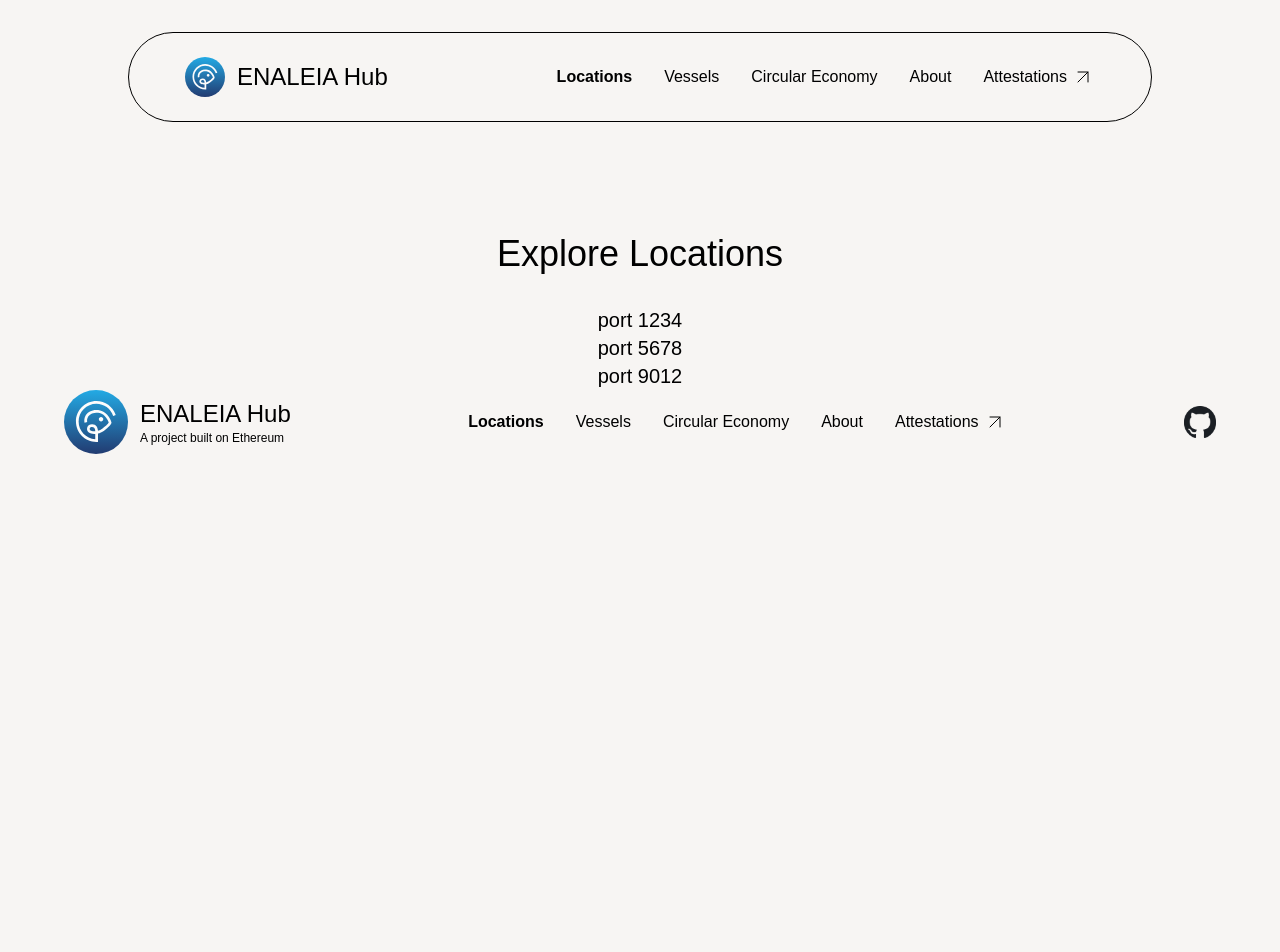
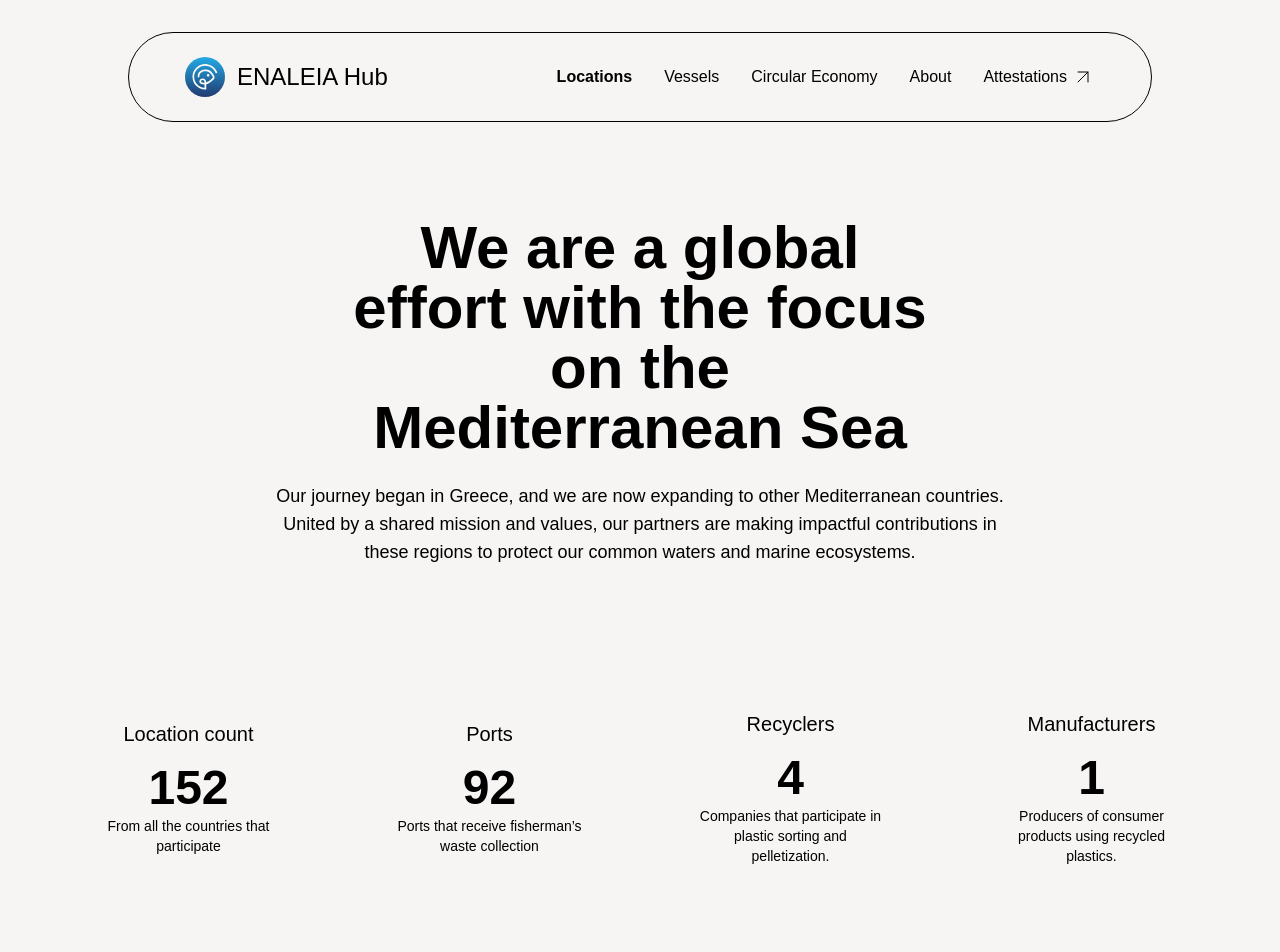
Before and after one commit to Enaleia/dashboard, a React (Vite) app: page /locations in a window 1280 px wide. Shown: the top 952 px of the page. Before the commit the page ends 800 px from the top, so only its background shows below. Built offline with nearby package versions, Linux system fonts and the light colour scheme.

Commit message:
feat: update StatsBar to receive pageId

```diff
--- a/src/components/stats-bar.tsx
+++ b/src/components/stats-bar.tsx
@@ -1,21 +1,3 @@
-interface StatCardProps {
-  title: string;
-  stat: number;
-  isWeight: boolean;
-  description: string
-}
-
-const StatCard = ({ title, stat, isWeight, description }: StatCardProps) => {
-  return (
-    <div className="flex flex-col md:w-1/5 justify-center items-center text-center font-extralight">
-      <p className="text-sm md:text-xl">{title}</p>
-      <p className="text-3xl md:text-5xl font-bold pt-4 pb-1">{stat}{isWeight && <span>K</span>}</p>
-      <p className="text-xs md:text-sm w-[80%]">{description}</p>
-    </div>
-  )
-}
-
-const StatsBar = () => {
 const landingStats = [
   {
     title: "Waste removed (Kgs)",
@@ -49,9 +31,61 @@ const StatsBar = () => {
   }
 ]
 
+const locationsStats = [
+  {
+    title: "Location count",
+    stat: 152,
+    isWeight: false,
+    description: "From all the countries that participate",
+  },
+  {
+    title: "Ports",
+    stat: 92,
+    isWeight: false,
+    description: "Ports that receive fisherman’s waste collection",
+  },
+  {
+    title: "Recyclers",
+    stat: 4,
+    isWeight: false,
+    description: "Companies that participate in plastic sorting and pelletization.",
+  },
+  {
+    title: "Manufacturers",
+    stat: 1,
+    isWeight: false,
+    description: "Producers of consumer products using recycled plastics.",
+  }
+]
+
+interface StatCardProps {
+  title: string;
+  stat: number;
+  isWeight: boolean;
+  description: string
+}
+
+const StatCard = ({ title, stat, isWeight, description }: StatCardProps) => {
   return (
-    <article className='flex flex-col md:flex-row md:gap-5 items-center p-12'>
-      {landingStats.map((stat: StatCardProps) => (
+    <div className="flex flex-col md:w-[20%] justify-center items-center text-center font-extralight">
+      <p className="text-sm md:text-xl">{title}</p>
+      <p className="text-3xl md:text-5xl font-bold pt-4 pb-1">{stat}{isWeight && <span>K</span>}</p>
+      <p className="text-xs md:text-sm w-[80%]">{description}</p>
+    </div>
+  )
+}
+
+const StatsBar = ({ pageId }: {pageId: string}) => {
+  let pageStats: StatCardProps[]
+  if (pageId === "landing") {
+    pageStats = landingStats
+  } else {
+    pageStats = locationsStats
+  }
+
+  return (
+    <article className='flex flex-col md:flex-row justify-around md:gap-5 items-center p-12'>
+      {pageStats.map((stat: StatCardProps) => (
         <StatCard key={stat.title} title={stat.title} stat={stat.stat} isWeight={stat.isWeight} description={stat.description} />
       ))}
     </article>
--- a/src/routes/index.tsx
+++ b/src/routes/index.tsx
@@ -50,7 +50,7 @@ function HomeComponent() {
             </div>
           </div>
         </article>
-        <StatsBar/>
+        <StatsBar pageId='landing'/>
         <ActivityMap />
       </section>
 
--- a/src/routes/locations/index.tsx
+++ b/src/routes/locations/index.tsx
@@ -1,4 +1,6 @@
 import { Link, createFileRoute } from '@tanstack/react-router'
+import { StatsBar } from '@/components/stats-bar'
+import { ActivityMap } from '@/components/activity-map'
 
 export const Route = createFileRoute('/locations/')({
   component: LocationsComponent,
@@ -6,13 +8,22 @@ export const Route = createFileRoute('/locations/')({
 
 function LocationsComponent() {
   return (
-    <div className='pt-20 text-center '>
-      <h3 className='text-4xl pb-8'>Explore Locations</h3>
-      <div className='flex flex-col text-xl'>
-        <Link className='hover:font-bold' to="/locations/$locationId" params={{locationId: '1234'}}>port 1234</Link>
-        <Link className='hover:font-bold' to="/locations/$locationId" params={{locationId: '5678'}}>port 5678</Link>
-        <Link className='hover:font-bold' to="/locations/$locationId" params={{locationId: '9012'}}>port 9012</Link>
-      </div>
-    </div>
+    <main className='flex flex-col justify-center items-center gap-14 md:gap-24 m-auto pt-10 pb-32 md:pt-16 max-w-[1500px]'>
+      <section className='flex flex-col items-center gap-6 px-6 text-center'>
+        <h1 className='w-full font-bold text-3xl md:text-6xl leading-10 md:px-80'>We are a global effort with the focus on the Mediterranean Sea</h1>
+        <p className='w-full font-extralight text-base md:text-lg md:px-60'>Our journey began in Greece, and we are now expanding to other Mediterranean countries. United by a shared mission and values, our partners are making impactful contributions in these regions to protect our common waters and marine ecosystems.</p>
+      </section>
+
+      <StatsBar pageId='locations'/>
+    </main>
+
+    // <div className='pt-20 text-center '>
+    //   <h3 className='text-4xl pb-8'>Explore Locations</h3>
+    //   <div className='flex flex-col text-xl'>
+    //     <Link className='hover:font-bold' to="/locations/$locationId" params={{locationId: '1234'}}>port 1234</Link>
+    //     <Link className='hover:font-bold' to="/locations/$locationId" params={{locationId: '5678'}}>port 5678</Link>
+    //     <Link className='hover:font-bold' to="/locations/$locationId" params={{locationId: '9012'}}>port 9012</Link>
+    //   </div>
+    // </div>
   )
 }
```
Lines whose indentation alone changed are shown as unchanged.
